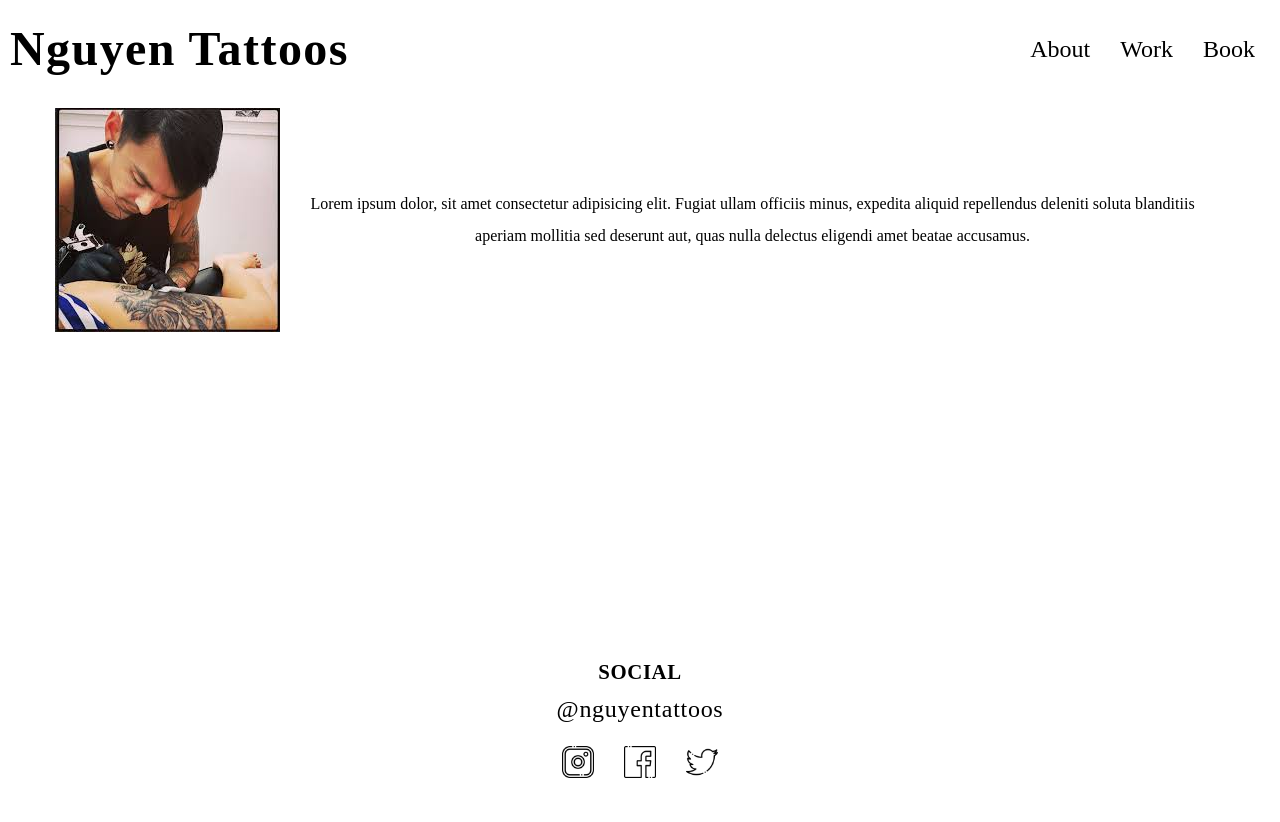
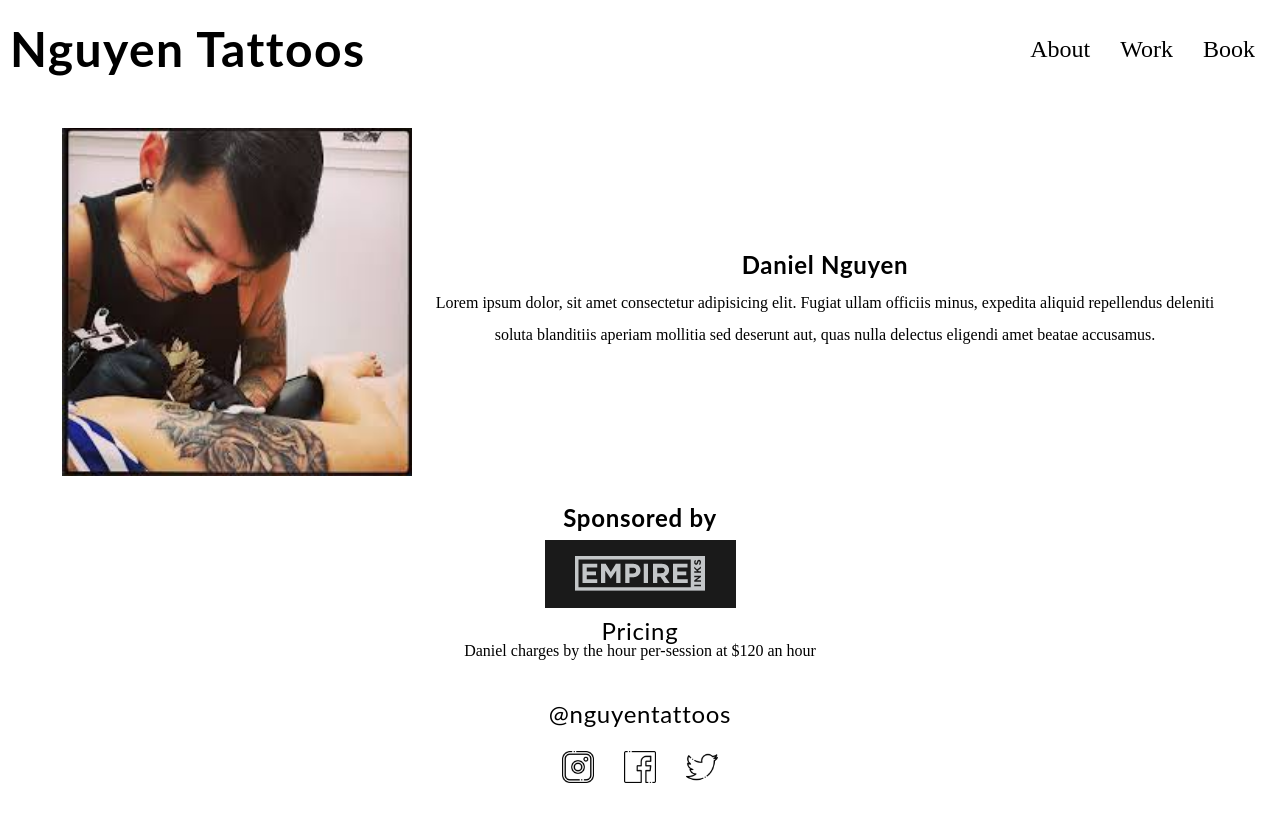
Before and after one commit to justanothergoonie/NGUYENING-TATTOOS, a website: page index.html in a window 1280 px wide. Drawn offline with Linux system fonts and the light colour scheme.

Commit message:
added font mixins and finished about page

```diff
--- a/index.html
+++ b/index.html
@@ -8,6 +8,10 @@
 		<meta name="viewport" content="width=device-width, initial-scale=1" />
 
 		<link rel="stylesheet" href="dist/css/main.css" />
+		<link
+			href="https://fonts.googleapis.com/css2?family=Heebo&family=Poppins:wght@500;700&display=swap"
+			rel="stylesheet"
+		/>
 	</head>
 	<body>
 		<div class="wrapper">
@@ -28,24 +32,46 @@
 				</nav>
 			</header>
 
-			<div class="artist">
-				<img src="./dist/img/danielNguyen.jpeg" alt="" />
-				<section class="about-them">
-					<p>
-						Lorem ipsum dolor, sit amet consectetur adipisicing
-						elit. Fugiat ullam officiis minus, expedita aliquid
-						repellendus deleniti soluta blanditiis aperiam mollitia
-						sed deserunt aut, quas nulla delectus eligendi amet
-						beatae accusamus.
-					</p>
+			<section class="artist">
+				<div class="about-them">
+					<img src="./dist/img/danielNguyen.jpeg" alt="" />
+					<div>
+						<h2>Daniel Nguyen</h2>
+						<p>
+							Lorem ipsum dolor, sit amet consectetur adipisicing
+							elit. Fugiat ullam officiis minus, expedita aliquid
+							repellendus deleniti soluta blanditiis aperiam
+							mollitia sed deserunt aut, quas nulla delectus
+							eligendi amet beatae accusamus.
+						</p>
+					</div>
+				</div>
+				<!-- end of about-them -->
+				<section class="sponsor">
+					<h2>Sponsored by</h2>
+					<a href="https://empire-inks.com/">
+						<img
+							src="./dist/img/empireInks.png"
+							alt="Empire Inks Logo"
+						/>
+					</a>
 				</section>
-			</div>
+				<!-- end of sponsor -->
+				<section class="pricing">
+					<h2>Pricing</h2>
+					<span>
+						Daniel charges by the hour per-session at &dollar;120 an
+						hour
+					</span>
+				</section>
+			</section>
+			<!-- end of artist -->
 		</div>
 		<!-- end of wrapper -->
 
 		<footer class="social-section">
 			<div class="social">
-				<h2>SOCIAL</h2>
+				<!-- <h2>SOCIAL</h2> -->
 				<h3>&commat;nguyentattoos</h3>
 				<ul>
 					<li>
--- a/src/scss/_base.scss
+++ b/src/scss/_base.scss
@@ -8,12 +8,9 @@ body {
 	height: 100%;
 }
 .wrapper {
-	min-height: 100vh;
-	// height: auto !important;
+	min-height: 85vh;
 	overflow: hidden;
-	// height: 100%;
 	display: block;
-	// padding-bottom: -100px;
 }
 h1,
 h2,
@@ -21,7 +18,7 @@ h3,
 h4,
 h5,
 h6 {
-	font-family: 'Zilla Slab', serif;
+	// font-family: 'Zilla Slab', serif;
 	letter-spacing: 0.03em;
 }
 
@@ -31,12 +28,12 @@ h1 {
 }
 
 h2 {
-	font-size: 2.2rem;
+	font-size: 1.5rem;
 	font-weight: bold;
 }
 
 h3 {
-	font-size: 1.8rem;
+	font-size: 1rem;
 }
 
 h4 {
@@ -114,7 +111,7 @@ header {
 	@include flex-center;
 	width: 100%;
 	flex-direction: column;
-	position: absolute;
+
 	bottom: 0;
 	width: 100%;
 	height: 150px;
@@ -122,15 +119,12 @@ header {
 		flex-direction: row;
 		justify-content: space-evenly;
 	}
-	&.push {
-		height: 142px;
-	}
+
 	.social {
 		@include flex-center;
 		flex-direction: column;
 		color: black;
 		@include bp-med {
-			// flex-direction: row;
 			justify-content: space-between;
 		}
 		h2 {
--- a/src/scss/_home.scss
+++ b/src/scss/_home.scss
@@ -3,11 +3,44 @@
 	flex-direction: column;
 	padding: $small-spacing;
 	@include bp-med {
-		flex-direction: row;
+		// flex-direction: row;
 	}
 	.about-them {
+		@include flex-center;
+		flex-direction: column;
 		text-align: center;
 		max-width: 75%;
 		padding: $small-spacing;
+		img {
+			width: 350px;
+			margin: $small-spacing;
+		}
+		div {
+			h2 {
+				padding-bottom: $small-spacing;
+			}
+		}
+		@include bp-med {
+			flex-direction: row;
+			max-width: 100%;
+			div {
+				max-width: 65%;
+			}
+		}
+	}
+	.sponsor {
+		@include flex-center;
+		flex-direction: column;
+		// flex-grow: 1;
+		h2 {
+			padding: $small-spacing;
+		}
+	}
+	.pricing {
+		@include flex-center;
+		flex-direction: column;
+		h2 {
+			font-weight: normal;
+		}
 	}
 }
--- a/src/scss/_variables.scss
+++ b/src/scss/_variables.scss
@@ -46,3 +46,11 @@ $breakpoint-desktop: 1024px;
 		@content;
 	}
 }
+
+@mixin header-font {
+	font-family: 'Poppins', sans-serif;
+}
+
+@mixin non-header-fonts {
+	font-family: 'Heebo', sans-serif;
+}
```
Also changed, not shown: dist/css/main.css, dist/img/empireInks.png (added), 1 other file.
